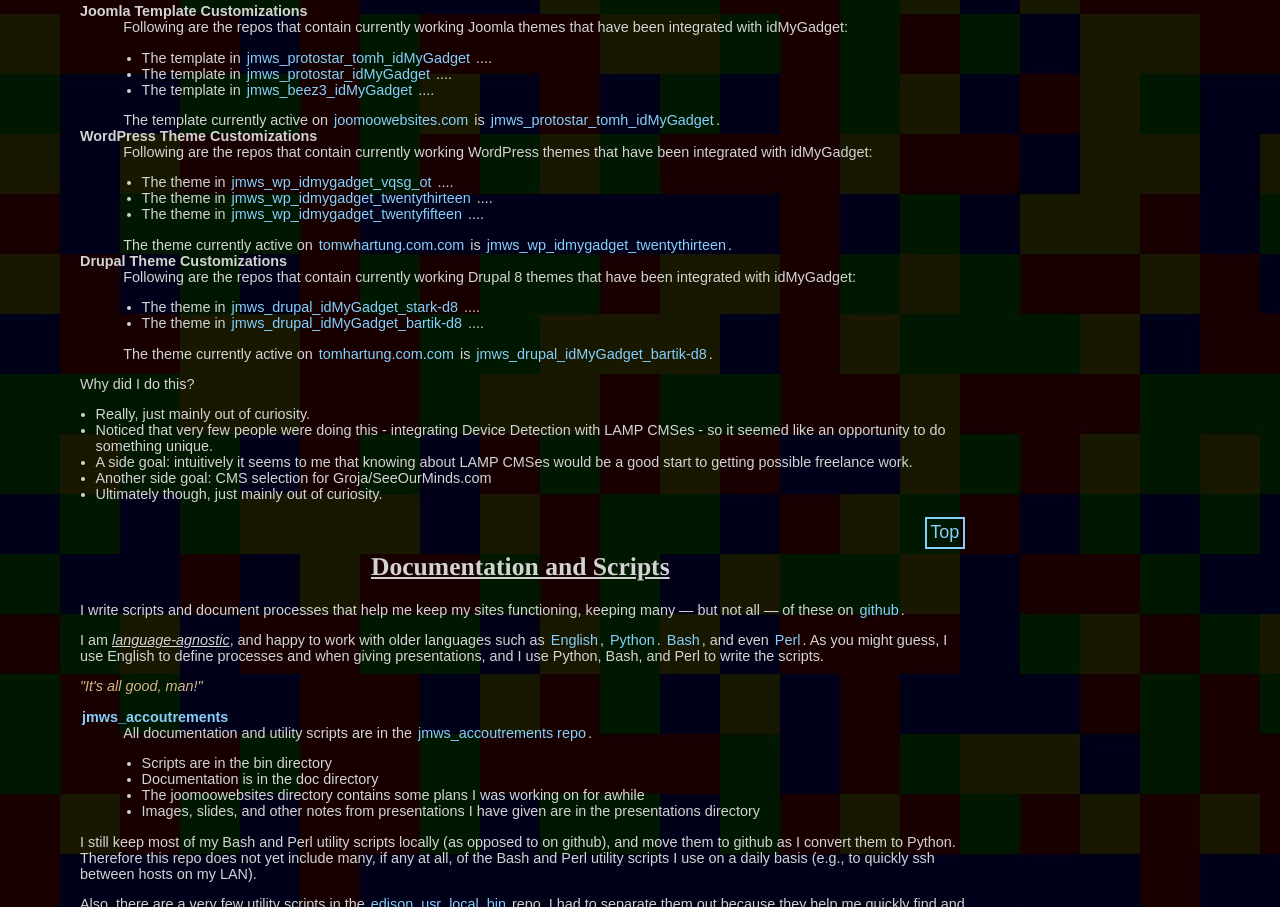
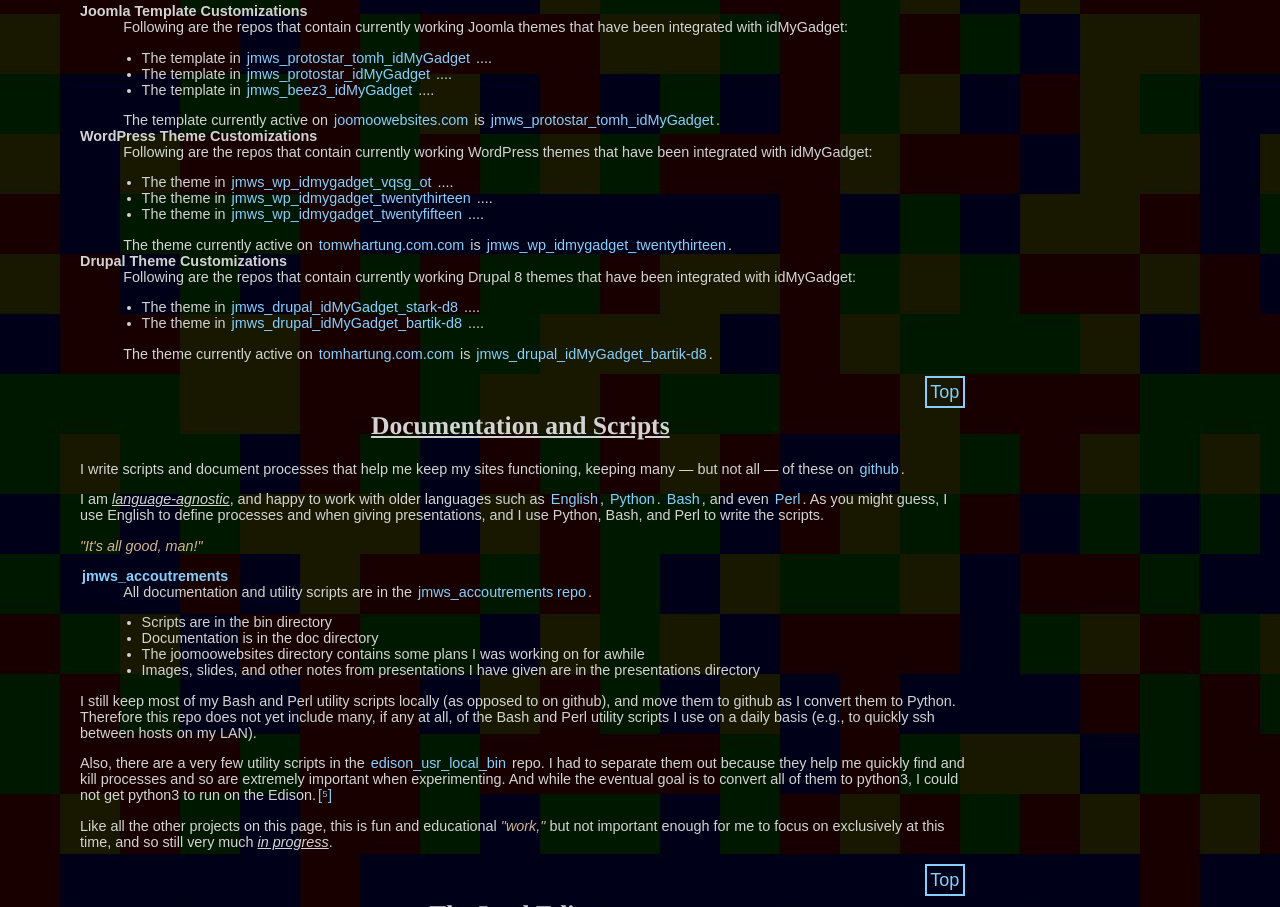
Before and after one commit to tomwhartung/tomwhartung.github.io, a plain HTML site: page index.html in a window 1280 px wide. Shown: the part 1726-2633 px from the top of the page. Drawn offline with Linux system fonts and the light colour scheme.

Commit message:
Added link to top of page and started on cleanup of text moved to ress/index.html .

```diff
--- a/index.html
+++ b/index.html
@@ -10,7 +10,10 @@
  <header>
   <a name="top"></a>
   <h1>TomWHartung.Github.io</h1>
-  <p>Here is an overview of the important projects I keep on github, with links to specific repositories as appropriate.</p>
+  <p>Here is an overview of the important projects I keep on
+   <a href="https://github.com/tomwhartung"
+      target="_blank" title="My page on github.com">github</a>,
+    with links to specific repositories as appropriate.</p>
  </header>
 
  <section id="quick-links">
@@ -46,8 +49,7 @@
   <h3>Sites</h3>
   <p>I have a static IP address and run several sites out of my home, keeping the code on
    <a href="https://github.com/tomwhartung"
-      target="_blank" title="My page on github.com">
-     github</a>.</p>
+      target="_blank" title="My page on github.com">github</a>.</p>
   <dl>
    <dt><a href="http://joomoowebsites.com/"
           target="_blank" title="Home page of joomoowebsites.com">
@@ -320,16 +322,6 @@
        jmws_drupal_idMyGadget_bartik-d8</a>.
    </dd>
   </dl>
-  <p>Why did I do this?</p>
-  <ul class="standalone">
-   <li>Really, just mainly out of curiosity.</li>
-   <li>Noticed that very few people were doing this - integrating Device Detection with LAMP CMSes -
-    so it seemed like an opportunity to do something unique.</li>
-   <li>A side goal: intuitively it seems to me that knowing about LAMP CMSes would be a
-    good start to getting possible freelance work.</li>
-   <li>Another side goal: CMS selection for Groja/SeeOurMinds.com</li>
-   <li>Ultimately though, just mainly out of curiosity.</li>
-  </ul>
  </section><!-- #lamp-cms-customizations -->
 
  <section id="documentation-and-scripts">
```
